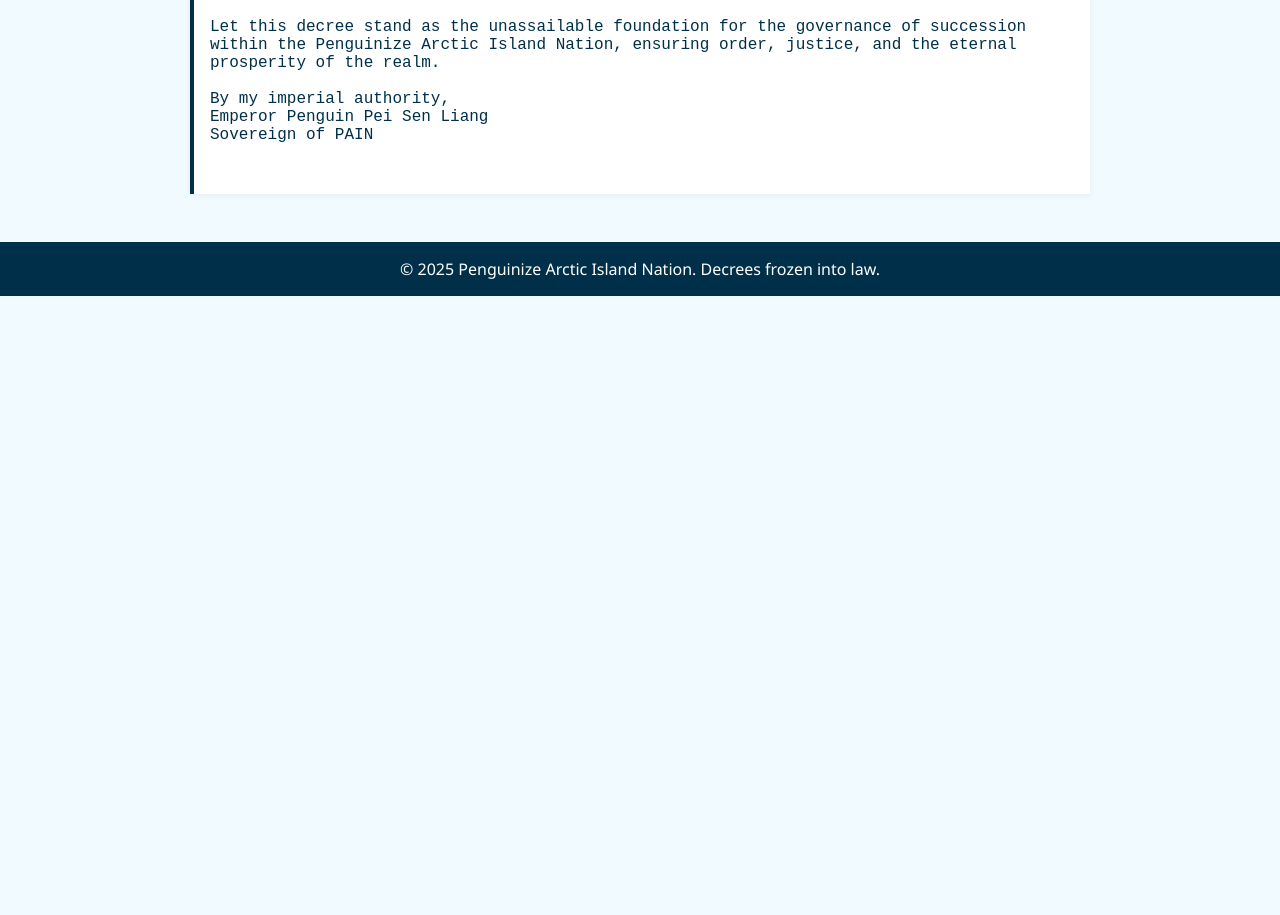
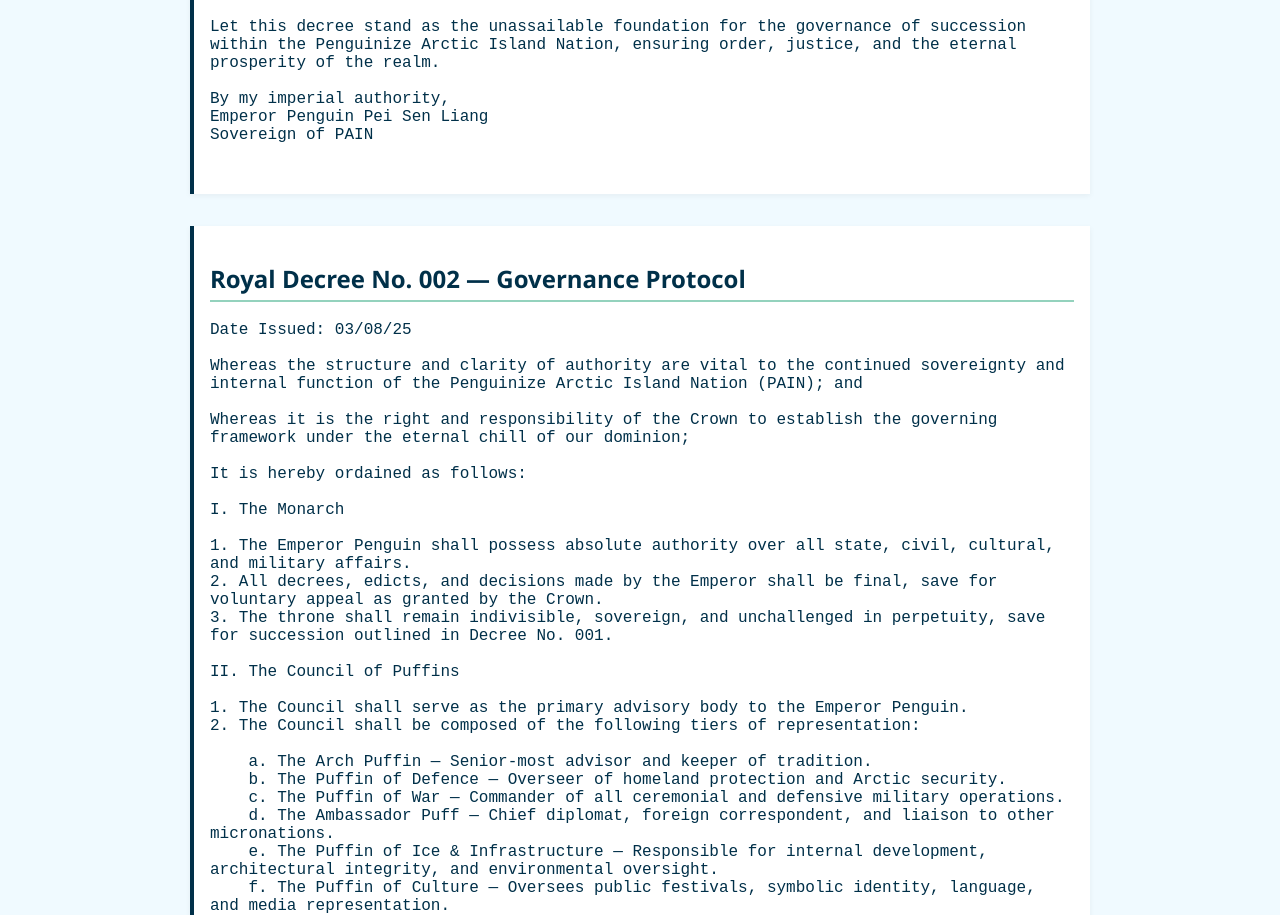
Before and after one commit to peisenliang/pain-micro.gov, a plain HTML site: page decrees.html in a window 1280 px wide. Shown: the part 817-1732 px from the top of the page. Before the commit the page ends 1113 px from the top, so only its background shows below. Drawn offline with Linux system fonts and the light colour scheme.

Commit message:
Update decrees.html

```diff
--- a/decrees.html
+++ b/decrees.html
@@ -99,6 +99,57 @@ Sovereign of PAIN
             </pre>
         </div>
 
+        <div class="decree">
+    <h2>Royal Decree No. 002 — Governance Protocol</h2>
+    <pre>
+Date Issued: 03/08/25
+
+Whereas the structure and clarity of authority are vital to the continued sovereignty and internal function of the Penguinize Arctic Island Nation (PAIN); and
+
+Whereas it is the right and responsibility of the Crown to establish the governing framework under the eternal chill of our dominion;
+
+It is hereby ordained as follows:
+
+I. The Monarch
+
+1. The Emperor Penguin shall possess absolute authority over all state, civil, cultural, and military affairs.
+2. All decrees, edicts, and decisions made by the Emperor shall be final, save for voluntary appeal as granted by the Crown.
+3. The throne shall remain indivisible, sovereign, and unchallenged in perpetuity, save for succession outlined in Decree No. 001.
+
+II. The Council of Puffins
+
+1. The Council shall serve as the primary advisory body to the Emperor Penguin.
+2. The Council shall be composed of the following tiers of representation:
+
+    a. The Arch Puffin — Senior-most advisor and keeper of tradition.
+    b. The Puffin of Defence — Overseer of homeland protection and Arctic security.
+    c. The Puffin of War — Commander of all ceremonial and defensive military operations.
+    d. The Ambassador Puff — Chief diplomat, foreign correspondent, and liaison to other micronations.
+    e. The Puffin of Ice & Infrastructure — Responsible for internal development, architectural integrity, and environmental oversight.
+    f. The Puffin of Culture — Oversees public festivals, symbolic identity, language, and media representation.
+
+3. The Council shall not possess legislative power but may petition the Emperor with recommendations, warnings, or proposals.
+
+III. The Penguin Guards
+
+1. The Penguin Guards shall serve as the ceremonial militia of PAIN, protectors of the realm, and investigators under imperial command.
+2. They shall be trained in non-lethal deterrents, crowd organization, and the ceremonial flipper salute.
+3. Membership in the Penguin Guards shall be voluntary and earned through honor, trial, or imperial appointment.
+
+IV. The Citizenry — Nestlings
+
+1. All citizens of the Penguinize Arctic Island Nation shall be known formally as Nestlings.
+2. Nestlings shall be entitled to the protection, cultural access, and symbolic representation afforded by the Crown.
+3. Citizenship shall be granted upon declaration, ceremony, or approved application.
+
+Let this decree stand as the definitive structure of governance within the Penguinize Arctic Island Nation. Henceforth, all authority shall be conducted within this cold, unyielding framework, under the gaze of the eternal auroras.
+
+By my imperial authority,
+Emperor Penguin Pei Sen Liang
+Sovereign of PAIN
+    </pre>
+</div>
+
         <!-- Future decrees can be stacked below this line as needed -->
     </main>
 
```
